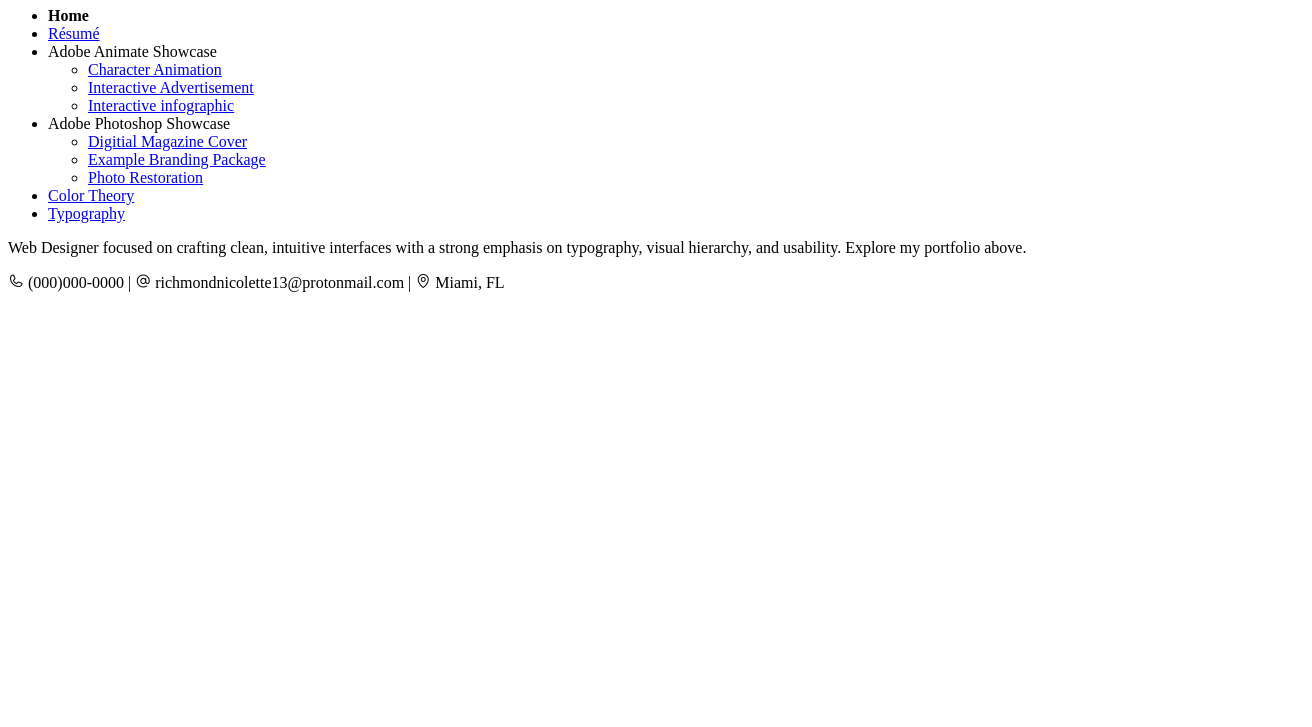
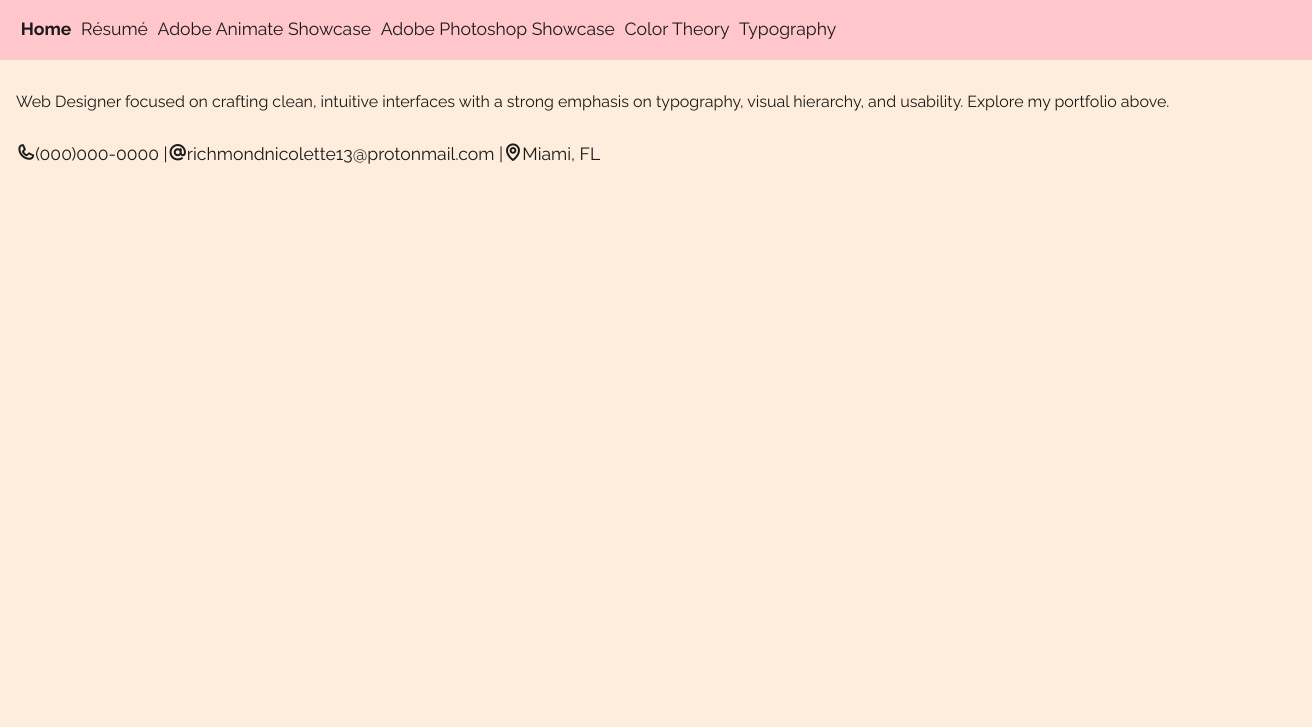
Before and after one commit to nicolette13/portfolio-draft, a plain HTML site: page index.html in a window 1280 px wide. Shown: the part 73-800 px from the top of the page, 1312 px wide, since content can reach past the window. Drawn offline with nearby package versions, Linux system fonts and the light colour scheme; the site is published under a folder, as on GitHub Pages, so addresses that start at the root find nothing.

Commit message:
fix: update stylesheet links to remove leading slashes for correct path resolution

```diff
--- a/index.html
+++ b/index.html
@@ -4,8 +4,8 @@
     <meta charset="UTF-8">
     <meta name="viewport" content="width=device-width, initial-scale=1.0">
 <!---------- external stylesheets ------------->
-<link rel="stylesheet" type="text/css" href="/home.css">
-<link rel="stylesheet" type="text/css" href="/sitewide.css">
+<link rel="stylesheet" type="text/css" href="home.css">
+<link rel="stylesheet" type="text/css" href="sitewide.css">
 <!----------- google fonts --------------------->
  <link rel="preconnect" href="https://fonts.googleapis.com">
 <link rel="preconnect" href="https://fonts.gstatic.com" crossorigin>
```
